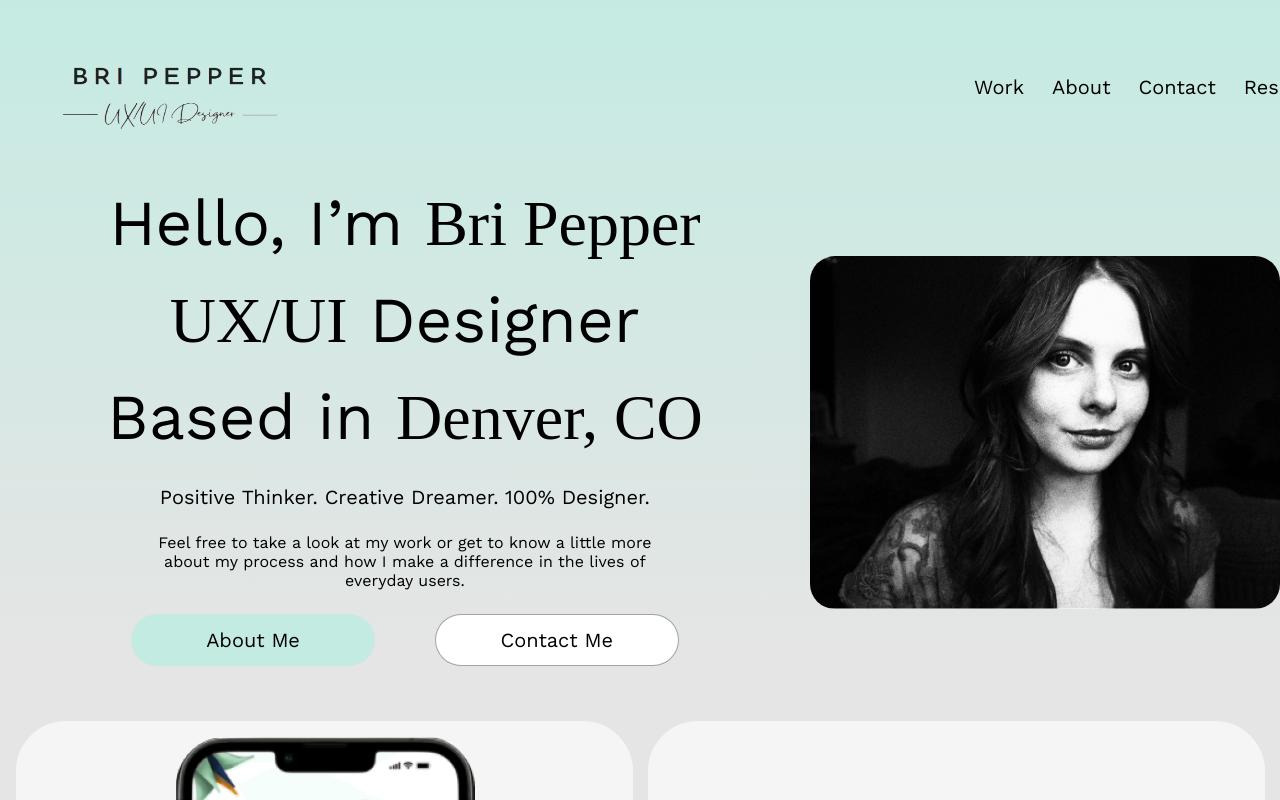
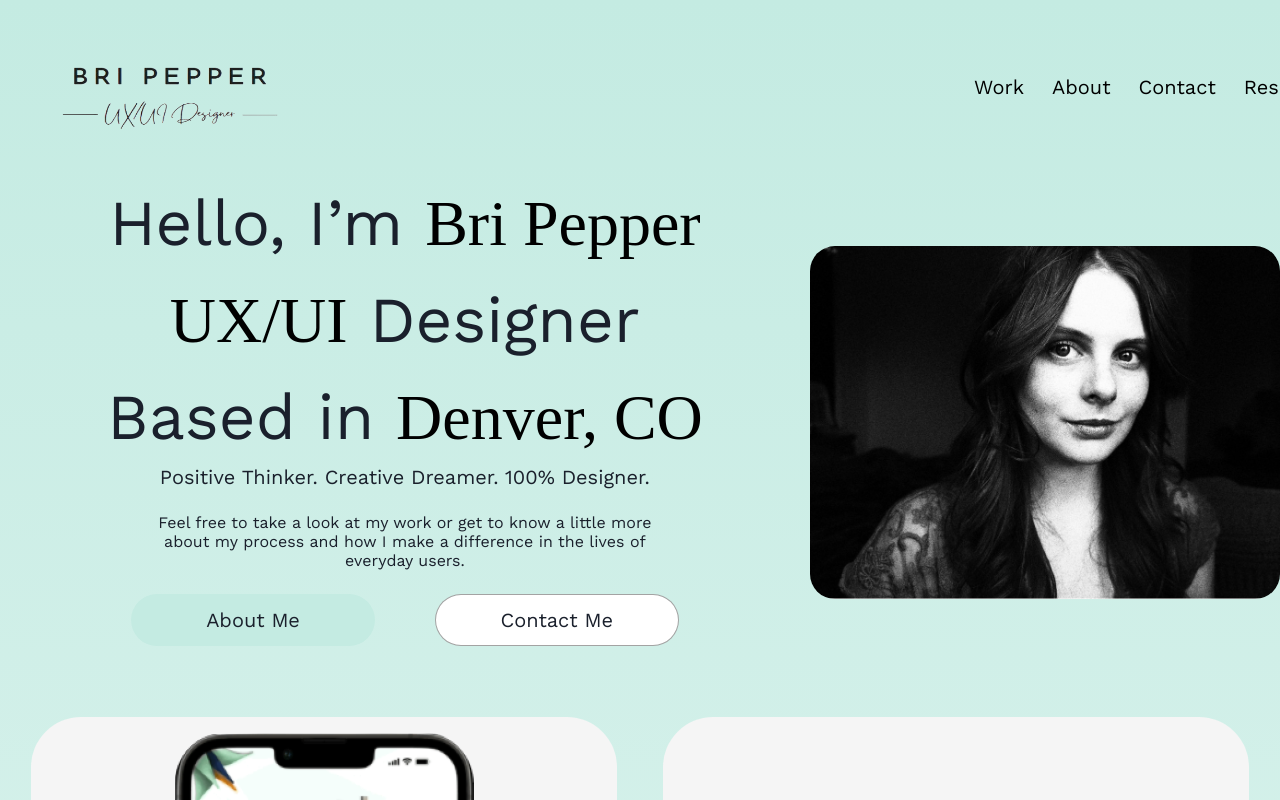
Before and after one commit to azwethinkweizkd/legendary-barnacle, a React (Create React App) app: page / in a window 1280 px wide. Shown: the top 800 px of the page. Built offline with nearby package versions, Linux system fonts and the light colour scheme; a web font is replaced by a local one.

Commit message:
npm chakraui and wrapped the app in chakra provider

```diff
--- a/package.json
+++ b/package.json
@@ -3,6 +3,9 @@
   "version": "0.1.0",
   "private": true,
   "dependencies": {
+    "@chakra-ui/react": "^2.5.2",
+    "@emotion/react": "^11.10.6",
+    "@emotion/styled": "^11.10.6",
     "@testing-library/jest-dom": "^5.16.5",
     "@testing-library/react": "^13.4.0",
     "@testing-library/user-event": "^13.5.0",
--- a/src/index.js
+++ b/src/index.js
@@ -3,11 +3,14 @@
 import "./index.css";
 import App from "./App";
 import reportWebVitals from "./reportWebVitals";
+import { ChakraProvider } from "@chakra-ui/react";
 
 const root = ReactDOM.createRoot(document.getElementById("root"));
 root.render(
   <React.StrictMode>
-    <App />
+    <ChakraProvider>
+      <App />
+    </ChakraProvider>
   </React.StrictMode>
 );
 
```
Also changed, not shown: 1 other file (tests, documents, lock files or other folders).
